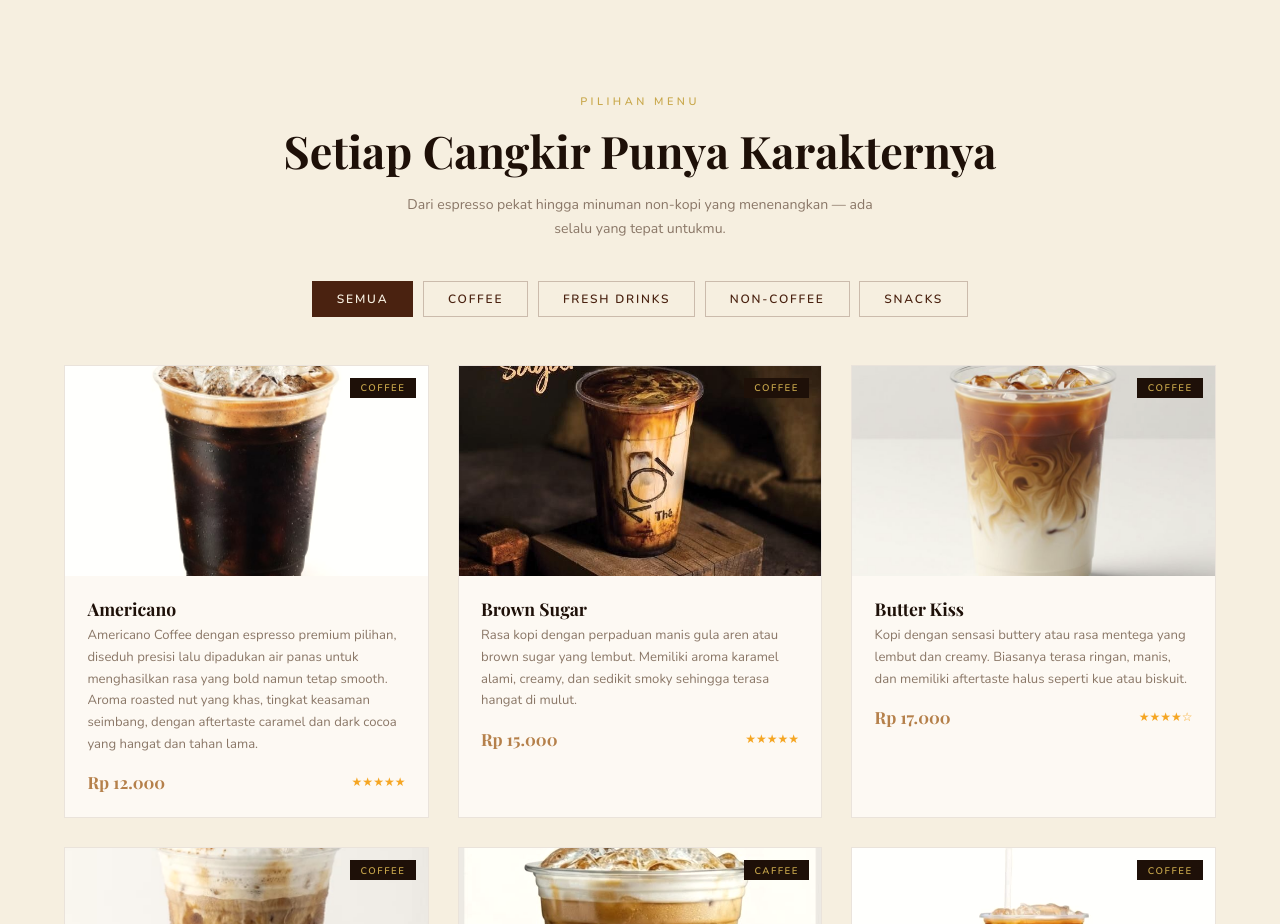
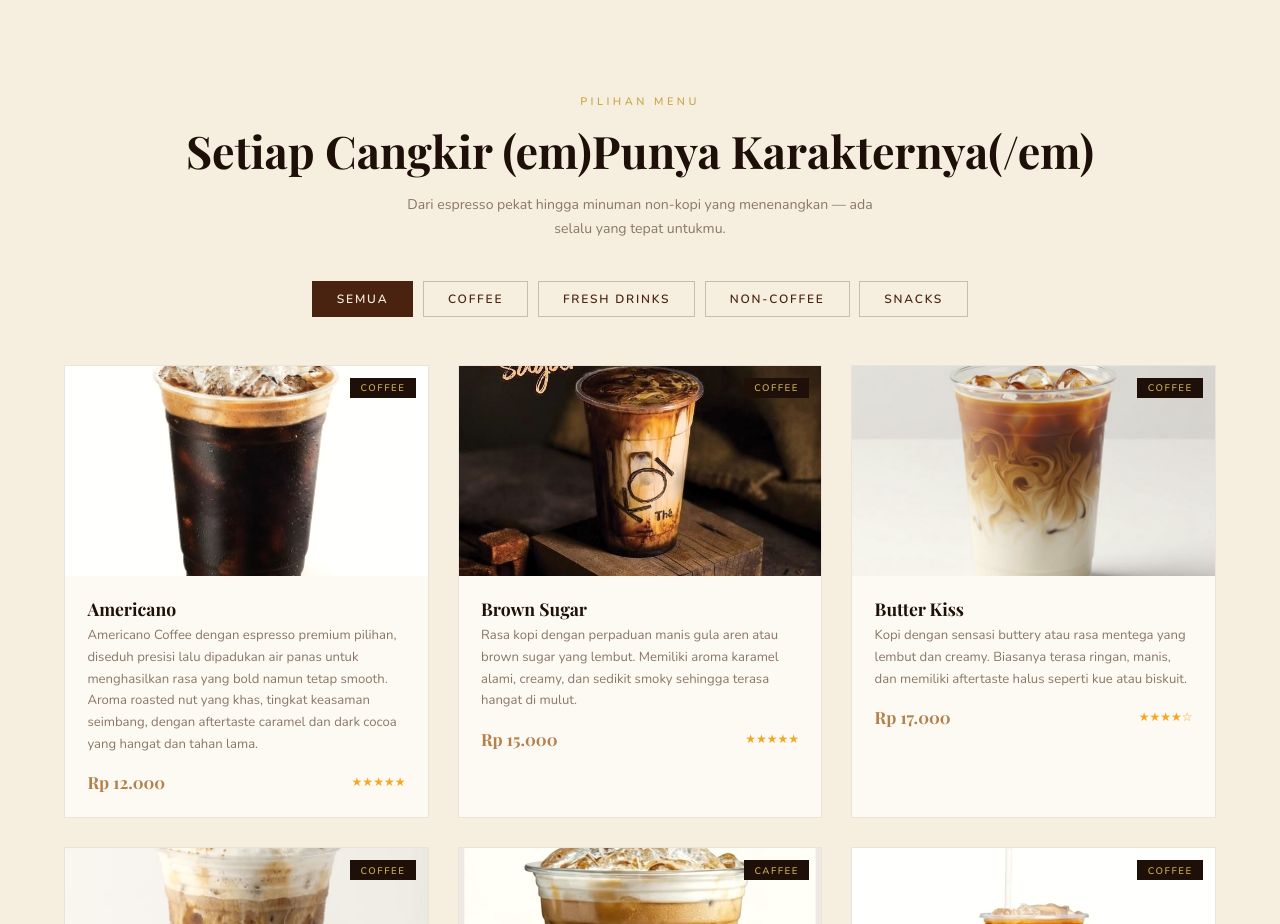
Before and after one commit to ibnufatah/to-one., a plain HTML site: page index.html in a window 1280 px wide. Shown: the part 2180-3104 px from the top of the page. Drawn offline with nearby package versions, Linux system fonts and the light colour scheme; a web font is replaced by a local one.

Commit message:
index.html

```diff
--- a/index.html
+++ b/index.html
@@ -157,7 +157,7 @@ Berdasarkan dampak positif dari program yang berdikari ini diharapkan teaching f
 <section id="menu">
   <div class="section-center reveal">
     <div class="section-tag"><b>Pilihan Menu</b></div>
-    <h2 class="section-title">Setiap Cangkir Punya Karakternya</h2>
+    <h2 class="section-title">Setiap Cangkir (em)Punya Karakternya(/em)</h2>
     <p style="color:var(--muted);font-size:.88rem;max-width:500px;margin:.5rem auto 0;line-height:1.7;">Dari espresso pekat hingga minuman non-kopi yang menenangkan — ada selalu yang tepat untukmu.</p>
   </div>
 
```
